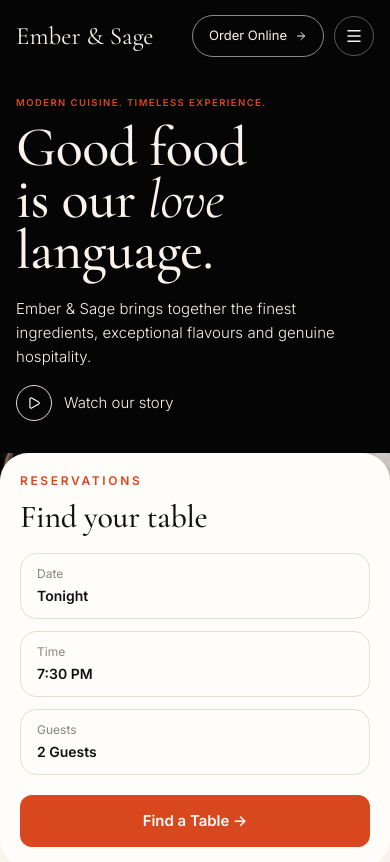
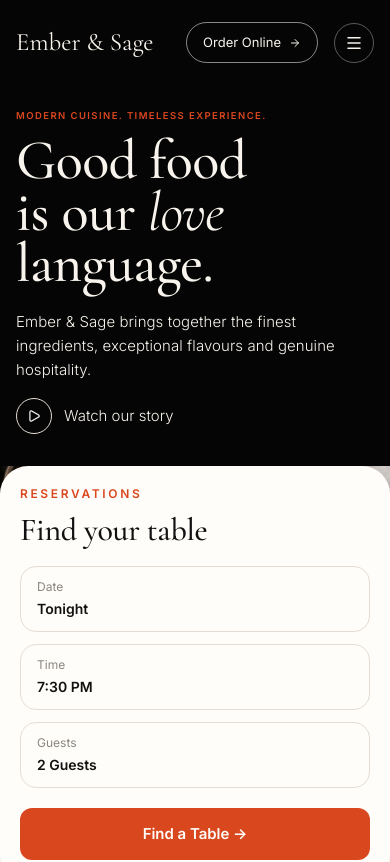
Before and after one commit to Davemafy/Ember-And-Sage, a React (Vite) app: page / in a window 390 px wide. Shown: the top 862 px of the page. Built offline with nearby package versions, Linux system fonts and the light colour scheme.

Commit message:
Refine mobile header

```diff
--- a/src/components/layout/mobile-header.tsx
+++ b/src/components/layout/mobile-header.tsx
@@ -14,12 +14,12 @@ const MobileHeader = ({
   onMenuClick,
 }: MobileHeaderProps) => {
   return (
-    <header className="h-[72px] bg-near-black text-warm-ivory px-4 flex items-center justify-between">
+    <header className="h-[85px] bg-near-black text-warm-ivory px-4 flex items-center justify-between">
       <a href="/" className="font-serif text-[25px] leading-none">
         Ember &amp; Sage
       </a>
 
-      <div className="flex items-center gap-2.5">
+      <div className="flex items-center gap-4">
         {showOrderButton ? (
           <Link to="/cart">
             <Button
```
